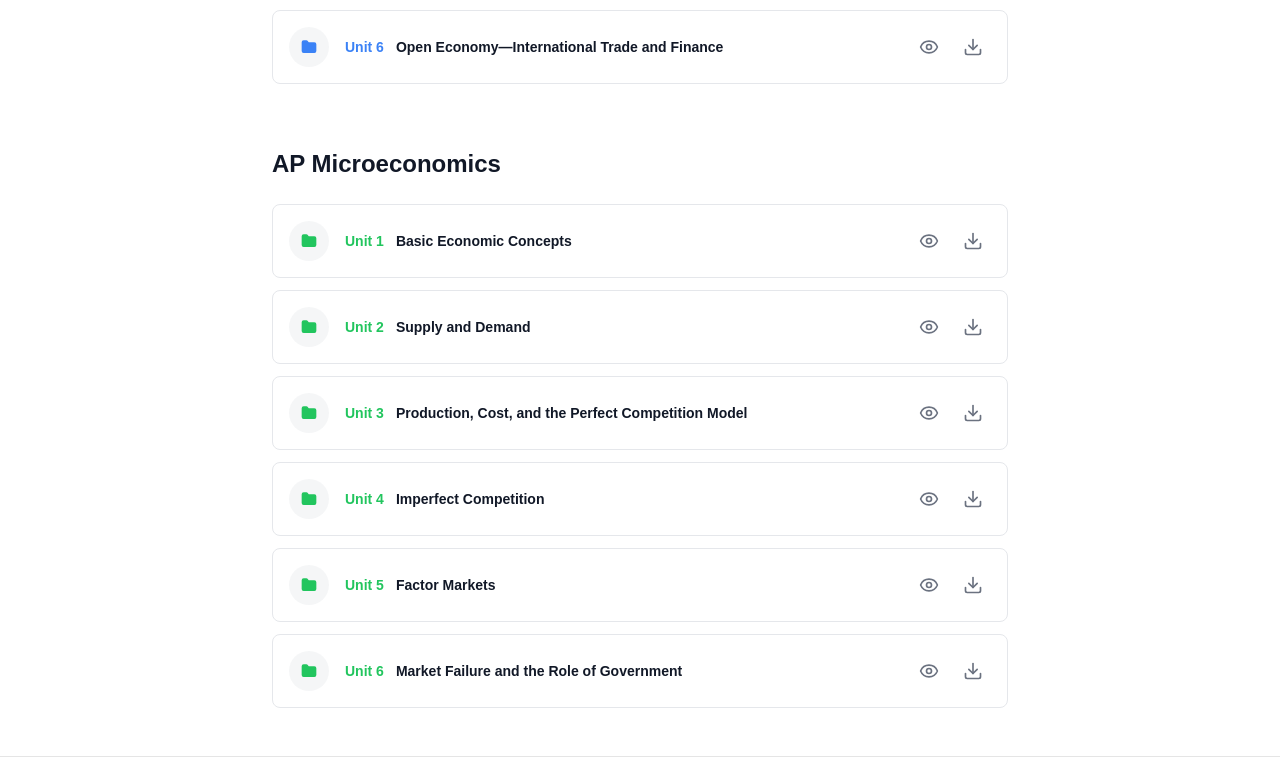
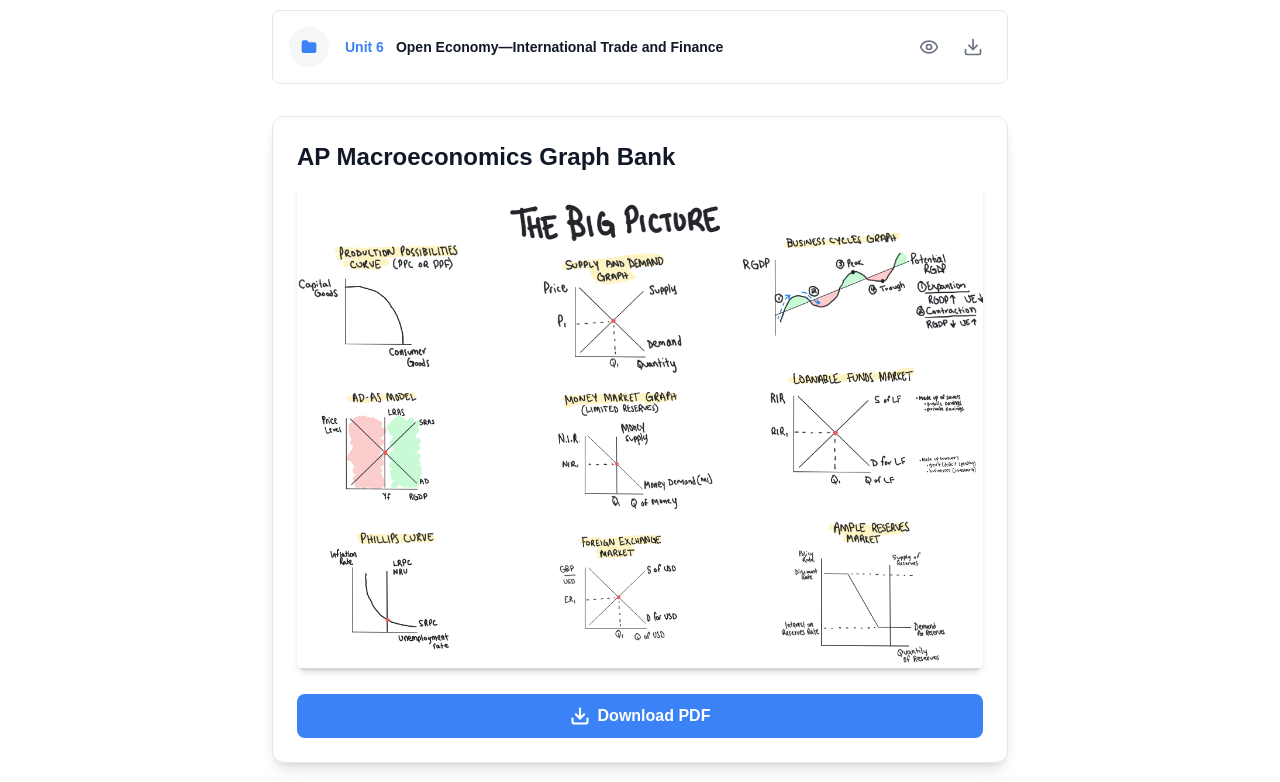
Before and after one commit to GarrettMould/apdojo, a Next.js app: page /cheat-sheets in a window 1280 px wide. Shown: the part 838-1620 px from the top of the page. Built offline with nearby package versions, Linux system fonts and the light colour scheme; no server answers.

Commit message:
Add featured macro graphs cheat sheet with thumbnail

```diff
--- a/src/app/cheat-sheets/page.tsx
+++ b/src/app/cheat-sheets/page.tsx
@@ -6,10 +6,18 @@ import Link from 'next/link';
 import { useAuthContext } from '@/contexts/AuthContext';
 import { LoginModal, SignupModal } from '@/components/AuthModals';
 import { useRouter } from 'next/navigation';
+import AP_Macro_Graphs from "../../../public/cheat-sheets/macro/AP_Dojo_Macro_Graphs_TN.png"
 
 type Unit = {
   number: number;
   title: string;
+  pdfUrl: string;
+  subject: 'macro' | 'micro';
+}
+
+type FeaturedSheet = {
+  title: string;
+  description: string;
   pdfUrl: string;
   subject: 'macro' | 'micro';
 }
@@ -31,6 +39,13 @@ const microUnits: Unit[] = [
   { number: 5, title: "Factor Markets", pdfUrl: "/cheat-sheets/micro/AP_Dojo_Micro_U5.pdf", subject: 'micro' },
   { number: 6, title: "Market Failure and the Role of Government", pdfUrl: "/cheat-sheets/micro/AP_Dojo_Micro_U6.pdf", subject: 'micro' },
 ];
+
+const featuredSheet: FeaturedSheet = {
+  title: "AP Macroeconomics Graph Bank",
+  description: "",
+  pdfUrl: "/cheat-sheets/macro/AP_Dojo_Macro_Graphs.pdf",
+  subject: 'macro'
+};
 
 export default function CheatSheetsPage() {
   const { user } = useAuthContext();
@@ -94,30 +109,6 @@ export default function CheatSheetsPage() {
         These Unit Cheat Sheets cover key terms, formulas, and graphs needed to master your AP economics exam.
       </p>
 
-      {/* PDF Preview Modal */}
-      {selectedPdf && (
-        <div className="fixed inset-0 bg-black/50 z-50 flex items-center justify-center p-4">
-          <div className="bg-white rounded-lg w-full max-w-5xl h-[90vh] flex flex-col">
-            <div className="flex justify-between items-center p-4 border-b">
-              <h3 className="font-bold text-lg">Cheat Sheet Preview</h3>
-              <button
-                onClick={() => setSelectedPdf(null)}
-                className="p-2 hover:bg-gray-100 rounded-lg"
-              >
-                ✕
-              </button>
-            </div>
-            <div className="flex-1 w-full h-full">
-              <iframe
-                src={`${selectedPdf}#view=FitH`}
-                className="w-full h-full"
-                title="PDF Preview"
-              />
-            </div>
-          </div>
-        </div>
-      )}
-
       {/* Macro Section */}
       <div className="mb-16">
         <h2 className="text-2xl font-extrabold text-gray-900 mb-6">
@@ -157,7 +148,62 @@ export default function CheatSheetsPage() {
             </div>
           ))}
         </div>
+
+        {/* Featured Graph Bank - Full Width */}
+        <div className="mt-8 bg-white rounded-xl shadow-lg overflow-hidden border border-gray-200">
+          <div className="p-6">
+            <h3 className="text-2xl font-extrabold text-gray-900 mb-3">
+              {featuredSheet.title}
+            </h3>
+            <div className="space-y-6">
+              {/* Thumbnail Preview */}
+              <div className="aspect-[1.414/1] bg-gray-50 rounded-lg overflow-hidden shadow-md">
+                <img
+                  src={AP_Macro_Graphs.src}
+                  alt="Graph Bank Preview"
+                  className="w-full h-full object-cover"
+                />
+              </div>
+
+              {/* Actions - Only Download Button */}
+              <button
+                onClick={() => handleAction('download', {
+                  ...featuredSheet,
+                  number: 0
+                })}
+                className="w-full flex items-center justify-center gap-2 px-4 py-2.5 bg-blue-500 text-white rounded-lg hover:bg-blue-600 transition-colors"
+              >
+                <Download className="w-5 h-5" strokeWidth={2.5} />
+                <span className="font-semibold">Download PDF</span>
+              </button>
+            </div>
+          </div>
+        </div>
       </div>
+
+      {/* PDF Preview Modal */}
+      {selectedPdf && (
+        <div className="fixed inset-0 bg-black/50 z-50 flex items-center justify-center p-4">
+          <div className="bg-white rounded-lg w-full max-w-5xl h-[90vh] flex flex-col">
+            <div className="flex justify-between items-center p-4 border-b">
+              <h3 className="font-bold text-lg">Cheat Sheet Preview</h3>
+              <button
+                onClick={() => setSelectedPdf(null)}
+                className="p-2 hover:bg-gray-100 rounded-lg"
+              >
+                ✕
+              </button>
+            </div>
+            <div className="flex-1 w-full h-full">
+              <iframe
+                src={`${selectedPdf}#view=FitH`}
+                className="w-full h-full"
+                title="PDF Preview"
+              />
+            </div>
+          </div>
+        </div>
+      )}
 
       {/* Micro Section */}
       <div>
```
Also changed, not shown: public/cheat-sheets/macro/AP_Dojo_Macro_Graphs_TN.png (added).
